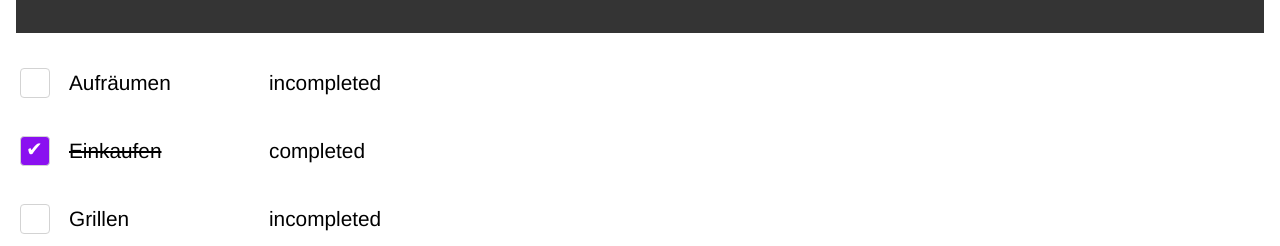
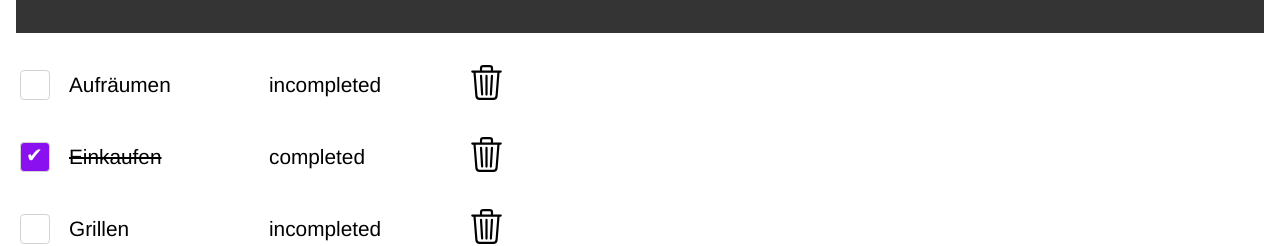
Before and after one commit to alexg7114/task-manager-frontend, an Angular app: page / in a window 1280 px wide. Shown: the part 569-815 px from the top of the page. Built offline with nearby package versions, Linux system fonts and the light colour scheme.

Commit message:
update delete Tasks

```diff
--- a/src/app/services/tasks.service.ts
+++ b/src/app/services/tasks.service.ts
@@ -32,4 +32,8 @@ export class TasksService {
     this.todos.push(newTask)
   }
 
+  deleteTodo(todo: Task){
+    const taskIndex = this.todos.findIndex((task: Task) => task.id === todo.id)
+    this.todos.splice(taskIndex, 1)
+  }
 }
--- a/src/app/task-list/task-list.component.html
+++ b/src/app/task-list/task-list.component.html
@@ -5,7 +5,7 @@
   <ul class="list-group">
     @if(todos){
         @for(todo of todos; track todo.id){
-            <app-task [todo]="todo" (toggleTaskEmitter)="updateTask(todo)" ></app-task>
+            <app-task [todo]="todo" (toggleTaskEmitter)="updateTask(todo)" (deleteTodoEmitter)="deleteTodo(todo)" ></app-task>
         }
     }
   </ul>
--- a/src/app/task-list/task-list.component.ts
+++ b/src/app/task-list/task-list.component.ts
@@ -21,4 +21,8 @@ export class TaskListComponent {
     this.todoService.updateTask(todo)
   }
 
+
+  deleteTodo(todo : Task){
+    this.todoService.deleteTodo(todo)
+  }
 }
--- a/src/app/task-list/task/task.component.html
+++ b/src/app/task-list/task/task.component.html
@@ -2,4 +2,9 @@
     <input [checked]="todo().checked" (change)="toggleStatus()" type="checkbox">
     <span [ngClass]="{'text-stroked': todo().checked}" class="task-text">{{todo().task}}</span>
     <span class="task-text status">{{todo().status}}</span>
+    <span (click)="deleteTodo()" class="task-text status">
+        <svg width="35" height="35" fill="currentColor" class="bi bi-trash3" viewBox="0 0 16 16">
+            <path d="M6.5 1h3a.5.5 0 0 1 .5.5v1H6v-1a.5.5 0 0 1 .5-.5M11 2.5v-1A1.5 1.5 0 0 0 9.5 0h-3A1.5 1.5 0 0 0 5 1.5v1H1.5a.5.5 0 0 0 0 1h.538l.853 10.66A2 2 0 0 0 4.885 16h6.23a2 2 0 0 0 1.994-1.84l.853-10.66h.538a.5.5 0 0 0 0-1zm1.958 1-.846 10.58a1 1 0 0 1-.997.92h-6.23a1 1 0 0 1-.997-.92L3.042 3.5zm-7.487 1a.5.5 0 0 1 .528.47l.5 8.5a.5.5 0 0 1-.998.06L5 5.03a.5.5 0 0 1 .47-.53Zm5.058 0a.5.5 0 0 1 .47.53l-.5 8.5a.5.5 0 1 1-.998-.06l.5-8.5a.5.5 0 0 1 .528-.47M8 4.5a.5.5 0 0 1 .5.5v8.5a.5.5 0 0 1-1 0V5a.5.5 0 0 1 .5-.5"/>
+          </svg>
+    </span>
 </li>
--- a/src/app/task-list/task/task.component.ts
+++ b/src/app/task-list/task/task.component.ts
@@ -1,4 +1,4 @@
-import { Component, input, output } from '@angular/core';
+import { Component, EventEmitter, input, output } from '@angular/core';
 import { Task } from '../../models/task';
 import { NgClass } from '@angular/common';
 
@@ -13,6 +13,7 @@ import { NgClass } from '@angular/common';
 export class TaskComponent {
  todo = input.required<Task>()
  toggleTaskEmitter = output()
+ deleteTodoEmitter = output()
 
 
   toggleStatus(){
@@ -21,4 +22,8 @@ export class TaskComponent {
     this.toggleTaskEmitter.emit()
   }
 
+  deleteTodo(){
+    this.deleteTodoEmitter.emit()
+  }
+
 }
```
